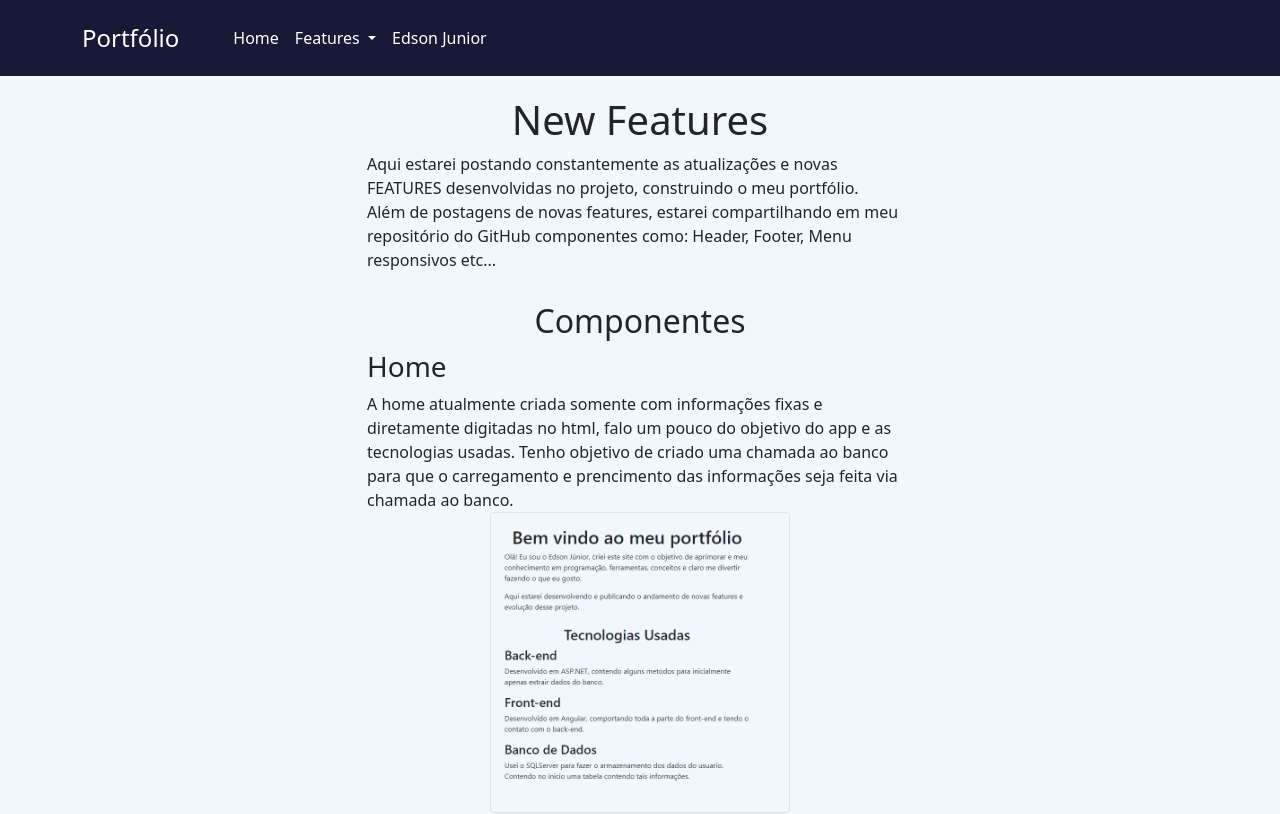
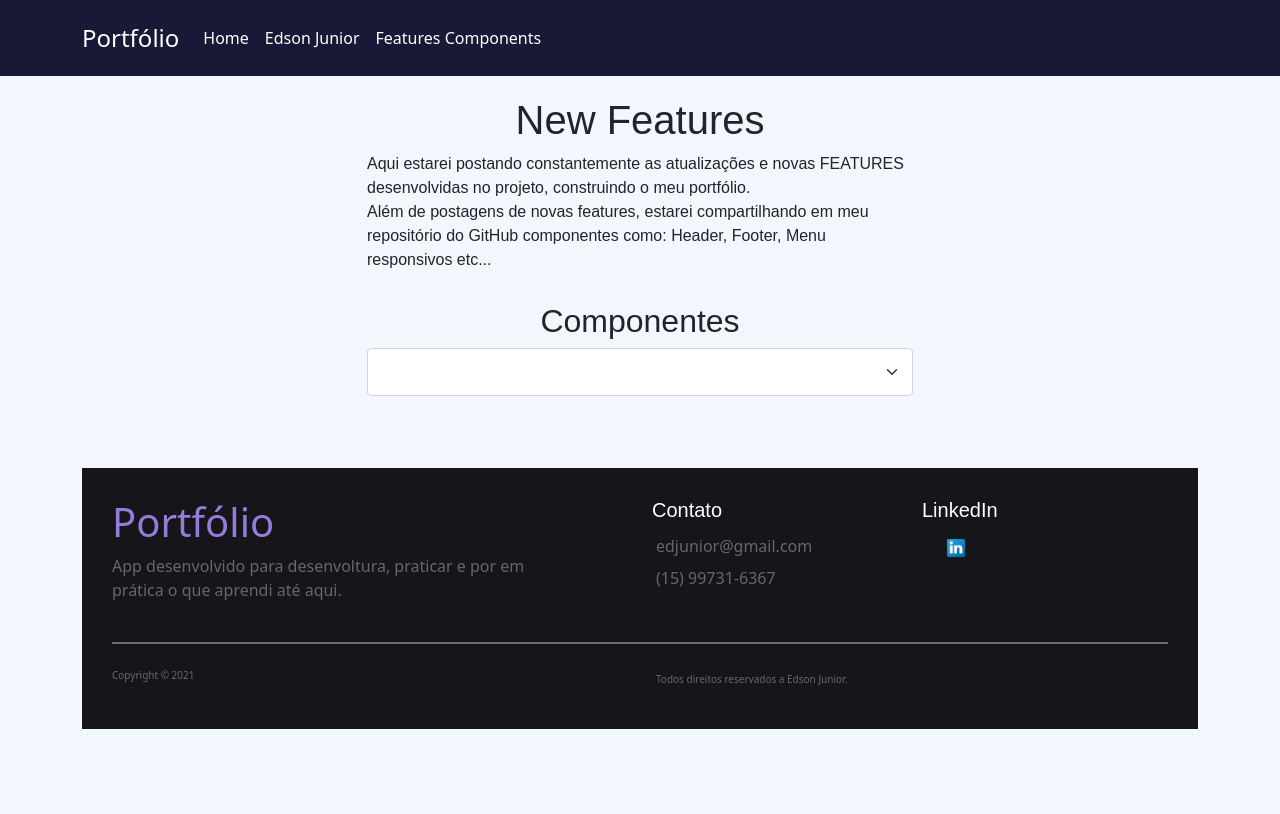
Before and after one commit to EdsonJunioor/PortifolioProject, an Angular app in the folder FrontEnd/Portifolio/: page /features in a window 1280 px wide. Shown: the top 814 px of the page. Built offline with nearby package versions, Linux system fonts and the light colour scheme.

Commit message:
Ajuste em tela Feature, carregando obj local

```diff
--- a/FrontEnd/Portifolio/src/app/Components/Feature/Feature.component.css
+++ b/FrontEnd/Portifolio/src/app/Components/Feature/Feature.component.css
@@ -1,3 +1,8 @@
+/* Font Family */
+.ff-sanz{
+    font-family: sans-serif;
+}
+
 /* Font-size */
 .fs-15{
     font-size: 15px;
--- a/FrontEnd/Portifolio/src/app/Components/Feature/Feature.component.html
+++ b/FrontEnd/Portifolio/src/app/Components/Feature/Feature.component.html
@@ -1,4 +1,4 @@
-<div class="container">
+<div class="container ff-sanz">
   <div class="row">
     <div class="offset-3 col-6 col-md-6 mt-20">
       <div class="text-center">
@@ -11,12 +11,14 @@
       <div class="text-center mt-30">
         <h2>Componentes</h2>
       </div>
-      <div class="mt-10" *ngFor="let feature of features">
-        <h3>Home</h3>
-        {{feature.descricao}}
-        <div class="text-center">
-          <img src="assets/Image/feature/{{feature.icone}}.png" alt="" class="w-300 border rounded">
-        </div>
+      <select class="form-select form-select-lg mb-3" [(ngModel)]="featureSelecionada">
+        <option *ngFor="let feature of features" [ngValue]="feature">{{feature.codigo}}</option>
+      </select>
+      <div class="fs-24 text-center mt-10">
+        <span>{{featureSelecionada?.codigo}}</span>
+      </div>
+      <div class="fs-15 mt-8">
+        {{featureSelecionada?.descricao}}
       </div>
     </div>
 </div>
--- a/FrontEnd/Portifolio/src/app/Components/Feature/Feature.component.ts
+++ b/FrontEnd/Portifolio/src/app/Components/Feature/Feature.component.ts
@@ -1,4 +1,5 @@
 import { Component, OnInit } from '@angular/core';
+import { Feature } from 'src/app/Models/Feature';
 import { FeatureService } from 'src/app/Service/Feature.service';
 
 @Component({
@@ -9,8 +10,9 @@ import { FeatureService } from 'src/app/Service/Feature.service';
 export class FeatureComponent implements OnInit {
 
   public features?: any[];
+  public featureSelecionada: any;
 
-  constructor(public featureService: FeatureService) { }
+  constructor(public featureService: FeatureService, ) { }
 
   ngOnInit() {
     this.features = this.featureService.getFeatures();
--- a/FrontEnd/Portifolio/src/app/Components/SideMenu/SideMenu.component.css
+++ b/FrontEnd/Portifolio/src/app/Components/SideMenu/SideMenu.component.css
@@ -8,6 +8,14 @@
     overflow-y: auto;
     background: #1a1a1a;
     color: #fff;
+}
+
+.style-menu{
+    background-color: rgb(24, 25, 54);
+    padding: 15px;
+}
+.color-txt{
+    color: rgb(255, 255, 255) !important;
 }
 
 .content-container {
--- a/FrontEnd/Portifolio/src/app/Components/SideMenu/SideMenu.component.html
+++ b/FrontEnd/Portifolio/src/app/Components/SideMenu/SideMenu.component.html
@@ -24,4 +24,35 @@
     </div>
   </div>
 </div>
- -->
+-->
+
+<nav class="navbar navbar-expand-lg navbar-light style-menu">
+  <div class="container">
+    <a class="navbar-brand color-txt fs-24" href="/home">Portfólio</a>
+    <button class="navbar-toggler" type="button" data-bs-toggle="collapse" data-bs-target="#navbarNavDropdown" aria-controls="navbarNavDropdown" aria-expanded="false" aria-label="Toggle navigation">
+      <span class="navbar-toggler-icon"></span>
+    </button>
+    <div class="collapse navbar-collapse" id="navbarNavDropdown">
+      <ul class="navbar-nav">
+        <li class="nav-item ml-30">
+          <a class="nav-link active color-txt" aria-current="page" href="/home">Home</a>
+        </li>
+        <li class="nav-item">
+          <a class="nav-link color-txt" href="/usuario">Edson Junior</a>
+        </li>
+        <li class="nav-item">
+          <a class="nav-link color-txt" href="/features">Features Components</a>
+        </li>
+        <!-- <li class="nav-item dropdown">
+          <a class="nav-link dropdown-toggle color-txt" href="#" id="navbarDropdownMenuLink" role="button" data-bs-toggle="dropdown" aria-expanded="false">
+            Features
+          </a>
+          <ul class="dropdown-menu" aria-labelledby="navbarDropdownMenuLink">
+            <li><a class="dropdown-item" href="/features" id="home">Home</a></li>
+            <li><a class="dropdown-item" style="cursor: pointer;" *ngFor="let feature of features" (click)="getfeature(feature.codigo)">{{feature.codigo}}</a></li>
+          </ul>
+        </li> -->
+      </ul>
+    </div>
+  </div>
+</nav>
--- a/FrontEnd/Portifolio/src/app/Components/SideMenu/SideMenu.component.ts
+++ b/FrontEnd/Portifolio/src/app/Components/SideMenu/SideMenu.component.ts
@@ -1,5 +1,6 @@
 import { Component, OnInit } from '@angular/core';
 import { Usuario } from 'src/app/Models/Usuario';
+import { FeatureService } from 'src/app/Service/Feature.service';
 
 @Component({
   selector: 'app-SideMenu',
@@ -10,7 +11,7 @@ export class SideMenuComponent implements OnInit {
 
   public usuario: Usuario[] = [];
 
-  constructor() { }
+  constructor(private featuresService: FeatureService) { }
 
   ngOnInit() {
   }
--- /dev/null
+++ b/FrontEnd/Portifolio/src/app/Models/Feature.ts
@@ -0,0 +1,5 @@
+export class Feature {
+    codigo!: string;
+    icone!: string;
+    descricao!: string;
+}
--- a/FrontEnd/Portifolio/src/app/Service/Feature.service.ts
+++ b/FrontEnd/Portifolio/src/app/Service/Feature.service.ts
@@ -5,15 +5,22 @@ import { Injectable } from '@angular/core';
 })
 export class FeatureService {
 
-constructor() { }
+  public feature: any[] = [];
 
-private features = [
-  { icone:'home' , descricao: 'A home atualmente criada somente com informações fixas e diretamente digitadas no html, falo um pouco do objetivo do app e as tecnologias usadas. Tenho objetivo de criado uma chamada ao banco para que o carregamento e prencimento das informações seja feita via chamada ao banco.'}
+  constructor() { }
 
-];
+  private features = [
+    { codigo: 'Home', icone:'home' , descricao: 'A home atualmente criada somente com informações fixas e diretamente digitadas no html, falo um pouco do objetivo do app e as tecnologias usadas. Tenho objetivo de criado uma chamada ao banco para que o carregamento e prencimento das informações seja feita via chamada ao banco.'},
+    { codigo: 'Usuário', icone: null, descricao: 'A tela de usuário (com referência no nav menu Edson Junior) é única tela por enquanto com a referencia a minha API, ela é composta por um Service tendo contato com a rota com a API no Environment.ts. Quando encontrada a rota pelo Angular, as informações estão sendo carregadas pelo método “ngOnInit()”, que faz uma chamada para um outro método tendo contato com o Service. O Service contem a rota da minha API fazendo o contato com o banco da aplicação, assim trazendo as informações da tela.'},
+    { codigo: 'Features', icone: null, descricao: 'A feature criada também com carregamento local, criei um array de objetos em FeatureService e la é usado uma função que retorna todas as features do array, carregado na inicialização da tela na função "ngOnInit()", atribuindo a uma variavel no Feature.ts. Com ela declarada no Feature.ts conseguimos buscar o prenchimento dessa variavel no html usando a propridade do Angular "ngFor" em um dropdown select, mandando para uma outra variavel na propriedade "[(ngModel)]", com ela preenchida conseguindo trazer todas as propriedades do objeto Feature selecionado.'},
+  ];
 
-public getFeatures(){
-  return this.features;
-}
+  public getFeatures(){
+    return this.features;
+  }
+
+  public getFeatureByCodigo(codigo: string){
+    return this.features.filter(f => f.codigo.includes(codigo));
+  }
 
 }
--- a/FrontEnd/Portifolio/src/app/app.component.html
+++ b/FrontEnd/Portifolio/src/app/app.component.html
@@ -1,32 +1,3 @@
-<nav class="navbar navbar-expand-lg navbar-light style-menu">
-  <div class="container">
-    <a class="navbar-brand color-txt fs-24" href="home">Portfólio</a>
-    <button class="navbar-toggler color-txt" dropdown type="button" data-toggle="collapse" data-target="#navbarNavDropdown"
-    aria-controls="navbarNavDropdown" aria-expanded="false" aria-label="Toggle navigation">
-      <span class="navbar-toggler-icon color-txt"></span>
-    </button>
-    <div class="collapse navbar-collapse" id="navbarNavDropdown">
-      <ul class="navbar-nav">
-        <li class="nav-item active ml-30">
-          <a class="nav-link  color-txt" href="home">Home</a>
-        </li>
-        <li class="nav-item dropdown" dropdown>
-          <a dropdownToggle class="nav-link dropdown-toggle color-txt" style="cursor: pointer"
-          id="navbarDropdownMenuLink" data-toggle="dropdown" aria-haspopup="true" aria-expanded="false">
-            Features
-          </a>
-          <div *dropdownMenu  class="dropdown-menu" aria-labelledby="navbarDropdownMenuLink">
-            <a class="dropdown-item" href="features">Home</a>
-          </div>
-        </li>
-        <li class="nav-item">
-          <a class="nav-link color-txt" href="usuario">Edson Junior</a>
-        </li>
-      </ul>
-    </div>
-  </div>
-</nav>
-
-<!-- <app-SideMenu></app-SideMenu>   ajustar menu que esta fixo e subindo no footer -->
+<app-SideMenu></app-SideMenu>   <!--ajustar menu que esta fixo e subindo no footer -->
 <router-outlet></router-outlet>
 <app-Footer></app-Footer>
--- a/FrontEnd/Portifolio/src/app/app.module.ts
+++ b/FrontEnd/Portifolio/src/app/app.module.ts
@@ -1,6 +1,7 @@
 import { NgModule } from '@angular/core';
 import { BrowserModule } from '@angular/platform-browser';
 import { HttpClientModule } from '@angular/common/http';
+import { FormsModule } from '@angular/forms';
 
 import { AppRoutingModule } from './app-routing.module';
 import { AppComponent } from './app.component';
@@ -10,6 +11,7 @@ import { FooterComponent } from './Components/Footer/Footer.component';
 import { FeatureComponent } from './Components/Feature/Feature.component';
 import { BsDropdownModule } from 'ngx-bootstrap/dropdown';
 import { BrowserAnimationsModule } from '@angular/platform-browser/animations';
+
 
 
 @NgModule({
@@ -25,7 +27,8 @@ import { BrowserAnimationsModule } from '@angular/platform-browser/animations';
     AppRoutingModule,
     HttpClientModule,
     BsDropdownModule.forRoot(),
-    BrowserAnimationsModule
+    BrowserAnimationsModule,
+    FormsModule
   ],
   providers: [],
   bootstrap: [AppComponent]
--- a/FrontEnd/Portifolio/src/index.html
+++ b/FrontEnd/Portifolio/src/index.html
@@ -9,6 +9,7 @@
   <link href="https://cdn.jsdelivr.net/npm/bootstrap@5.0.2/dist/css/bootstrap.min.css" rel="stylesheet" integrity="sha384-EVSTQN3/azprG1Anm3QDgpJLIm9Nao0Yz1ztcQTwFspd3yD65VohhpuuCOmLASjC" crossorigin="anonymous">
 </head>
 <body style="background-color: #F1F7FD;">
+  <script src="https://cdn.jsdelivr.net/npm/bootstrap@5.1.0/dist/js/bootstrap.bundle.min.js" integrity="sha384-U1DAWAznBHeqEIlVSCgzq+c9gqGAJn5c/t99JyeKa9xxaYpSvHU5awsuZVVFIhvj" crossorigin="anonymous"></script>
   <app-root></app-root>
 </body>
 </html>
```
